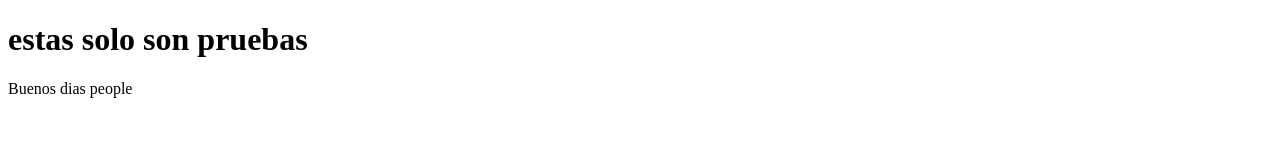
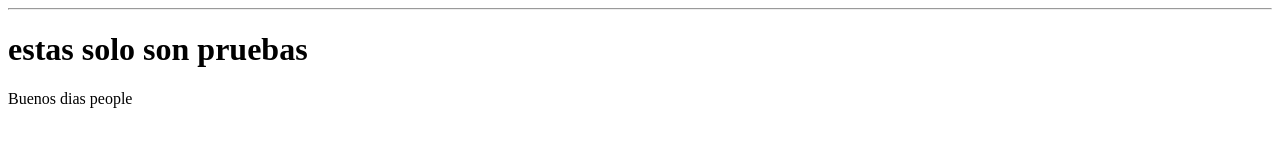
Before and after one commit to gabrielbari/ComienzodeproyectosGit, a plain HTML site: page index.html in a window 1280 px wide. Drawn offline with Linux system fonts and the light colour scheme.

Commit message:
Update index.html

```diff
--- a/index.html
+++ b/index.html
@@ -4,7 +4,7 @@
 	<meta charset="utf-8">
 	<title>practica 2</title>
 </head>
-	<h1>
+	<hr>
 <body>
 <h1>estas solo son pruebas</h1>
 <p>Buenos dias people</p>
```
